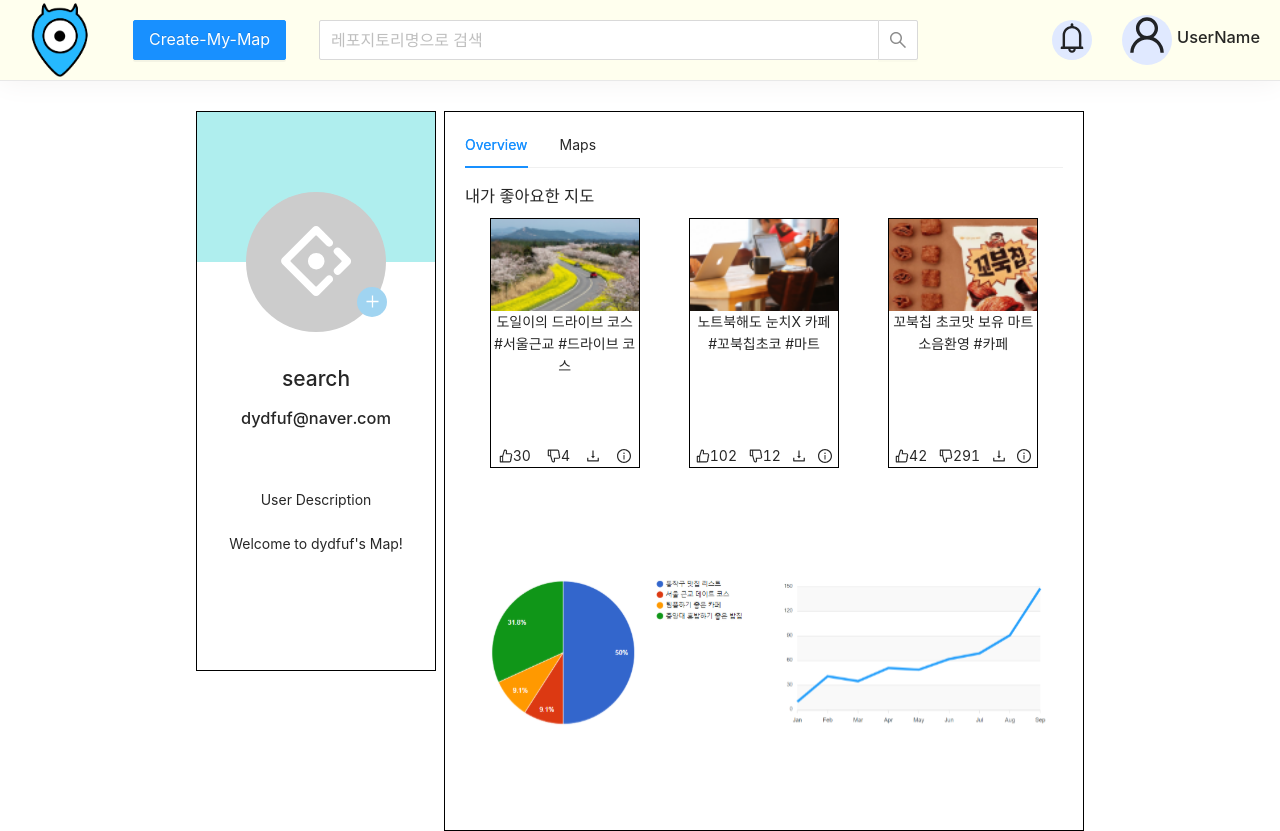
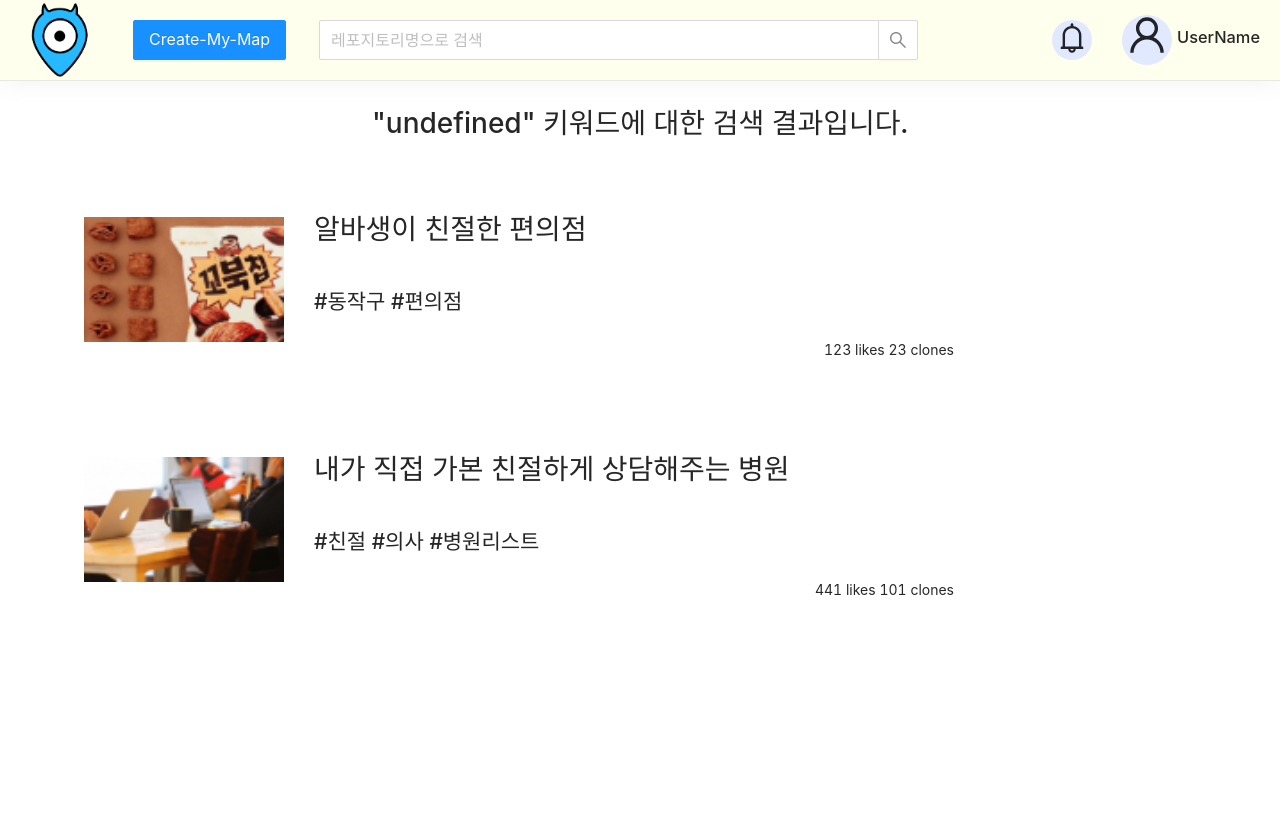
Before and after one commit to MapHackers/map-goblin-frontend, a React (Create React App) app: page /search in a window 1280 px wide. After the commit the page ends 800 px from the top, so only its background shows below. Built offline with nearby package versions, Linux system fonts and the light colour scheme.

Commit message:
Search Page ProtoType

```diff
--- a/package.json
+++ b/package.json
@@ -11,6 +11,7 @@
     "bcrypt": "^5.0.1",
     "formik": "^2.2.6",
     "node-sass": "^4.14.0",
+    "qs": "^6.7.0",
     "react": "^17.0.2",
     "react-awesome-slider": "^4.1.0",
     "react-dom": "^17.0.2",
--- a/src/App.js
+++ b/src/App.js
@@ -14,6 +14,7 @@ import FindIDPage from './components/views/FindIDPage/FindIDPage'
 import FindPasswordPage from './components/views/FindPasswordPage/FindPasswordPage'
 import MainPage from './components/views/MainPage/MainPage'
 import MyPage from './components/views/MyPage/MyPage'
+import SearchPage from './components/views/SearchPage/SearchPage'
 import { Suspense } from 'react';
 import "antd/dist/antd.css"
 
@@ -29,6 +30,7 @@ function App() {
             <Route exact path="/findId" component={FindIDPage} />
             <Route exact path="/findPassword" component={FindPasswordPage} />
             <Route exact path="/main" component={MainPage} />
+            <Route exact path="/search" component={SearchPage} />
             <Route exact path="/:userId" component={MyPage} />
           </Switch>
         </Suspense>
--- a/src/components/views/NavigationBar/Sections/SearchByRepoName.js
+++ b/src/components/views/NavigationBar/Sections/SearchByRepoName.js
@@ -1,15 +1,27 @@
-import React from 'react'
+import React, { useState } from 'react'
 import { Input } from 'antd'
+import { Redirect, Route, BrowserRouter, useHistory, withRouter, Link } from 'react-router-dom';
 
 const { Search } = Input;
-const onSearch = value => console.log(value);
 
-function SearchByRepoName() {
+function SearchByRepoName(props) {
+
+    const [searchValue, setsearchValue] = useState('')
+
+    const onChange = (event) => {
+        setsearchValue(event.currentTarget.value)
+    }
+
+    const onSearch = (value, e) => {
+        props.history.push(`/search?q=${value}`)
+    }
+
+
     return (
-        <div style={{ width: 600, height: 30, float: 'right', marginTop: '20px', marginRight: '100px', flex: 'none'}}>
-            <Search placeholder="레포지토리명으로 검색" onSearch={onSearch} size="large" />
+        <div style={{ width: 600, height: 30, float: 'right', marginTop: '20px', marginRight: '100px', flex: 'none' }}>
+            <Search placeholder="레포지토리명으로 검색" onSearch={onSearch} size="large" value={searchValue} onChange={onChange} />
         </div>
     )
 }
 
-export default SearchByRepoName
+export default withRouter(SearchByRepoName)
--- /dev/null
+++ b/src/components/views/SearchPage/SearchPage.js
@@ -0,0 +1,42 @@
+import React, { useState } from 'react'
+import NavBar from '../NavigationBar/NavigationBar'
+import qs from 'qs'
+import SearchLists from './Sections/SearchList'
+
+const Lists = [
+    {
+        title: "알바생이 친절한 편의점",
+        hashtag: "#동작구 #편의점",
+        likes: 123,
+        clones: 23,
+        image: '/2.png'
+    },
+    {
+        title: "내가 직접 가본 친절하게 상담해주는 병원",
+        hashtag: "#친절 #의사 #병원리스트",
+        likes: 441,
+        clones: 101,
+        image: '/1.png'
+    }
+
+]
+
+function SearchPage({ location }) {
+
+    const query = qs.parse(location.search, {
+        ignoreQueryPrefix: true
+    });
+    const searchValue = `${query.q}`
+
+    return (
+        <div>
+            <NavBar />
+            <div style={{ marginTop: '20px', marginRight: 'auto'}}>
+                <h1> "{searchValue}" 키워드에 대한 검색 결과입니다.</h1>
+            </div>
+            <SearchLists Lists={Lists} />
+        </div>
+    )
+}
+
+export default SearchPage
--- /dev/null
+++ b/src/components/views/SearchPage/Sections/List.js
@@ -0,0 +1,34 @@
+import React from 'react'
+
+function List({ title, hashtag, likes, clones, image }) {
+    return (
+        <div className="Wrapper"
+            style={{ display: 'flex', width: '90%', margin: 'auto' }}
+        >
+            <div className="thumbnail" style={{ display: 'flex', marginLeft: '20px' }}>
+                <img src={image} alt="" style={{ width: '200px', margin: 'auto' }} />
+            </div>
+            <div className="ListWrapper"
+                style={{ display: 'flex', flexDirection: 'column', marginLeft: '20px', width: '650px' }}
+            >
+                <div className="reponame"
+                    style={{ marginRight: 'auto', padding: '10px' }}
+                >
+                    <h1> {title} </h1>
+                </div>
+                <div className="hashtag"
+                    style={{ marginRight: 'auto', color: 'gray', padding: '10px' }}
+                >
+                    <h2> {hashtag} </h2>
+                </div>
+                <div className="likesAndClones"
+                    style={{ marginLeft: 'auto' }}
+                >
+                    {likes} likes {clones} clones
+                </div>
+            </div>
+        </div>
+    )
+}
+
+export default List
--- /dev/null
+++ b/src/components/views/SearchPage/Sections/SearchList.js
@@ -0,0 +1,17 @@
+import React from 'react'
+import List from './List'
+
+function SearchList({ Lists }) {
+    return (
+        <div className="ListWrapper"
+            style={{ display: 'flex', flexDirection: 'column', height: '100%', minHeight: '60vh' }}
+        >
+            {Lists.map(aList => (
+                <List title={aList.title} hashtag={aList.hashtag} likes={aList.likes} clones={aList.clones} image={aList.image} />
+            ))}
+
+        </div>
+    )
+}
+
+export default SearchList
```
Also changed, not shown: 2 other files (tests, documents, lock files or other folders).
